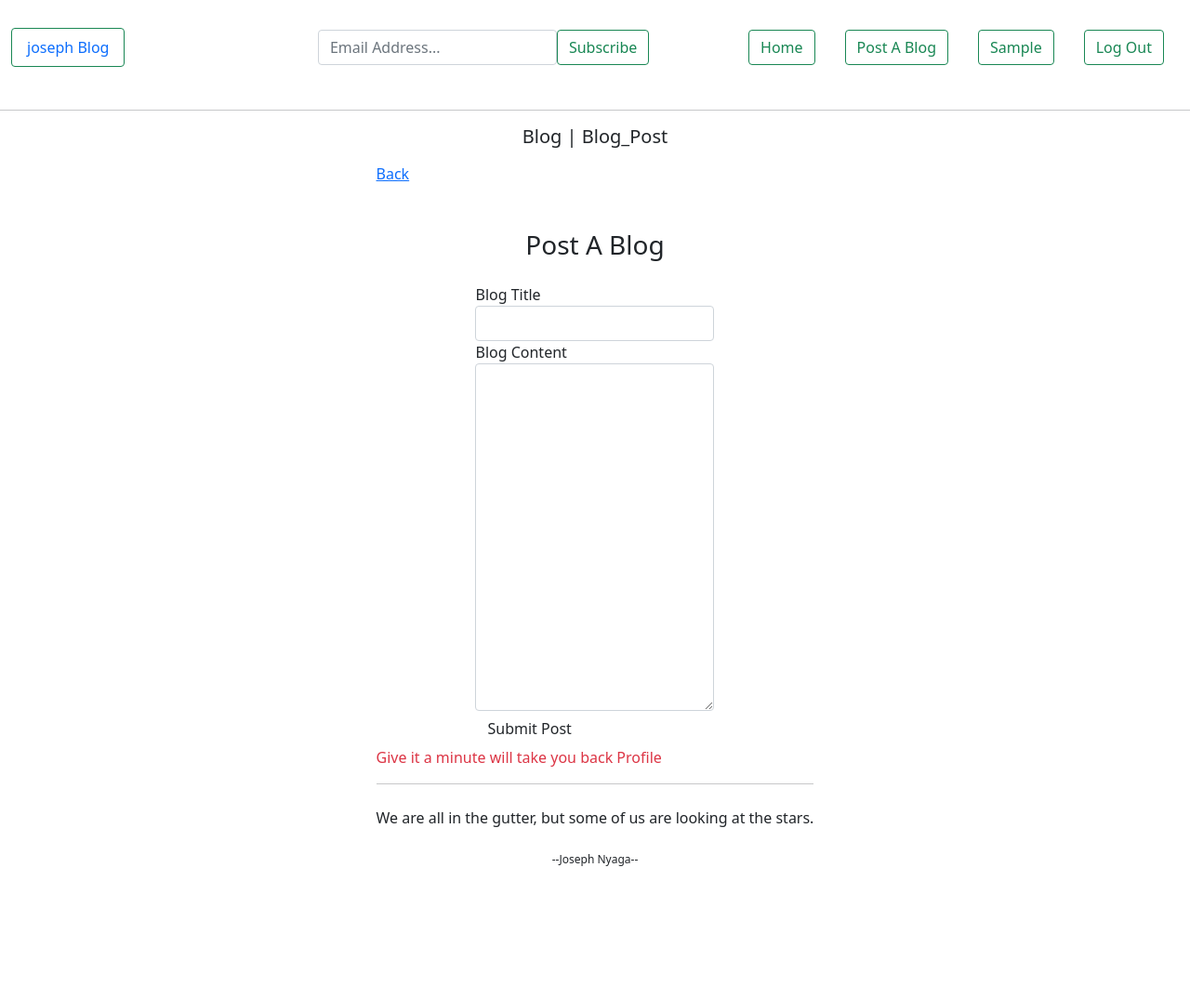
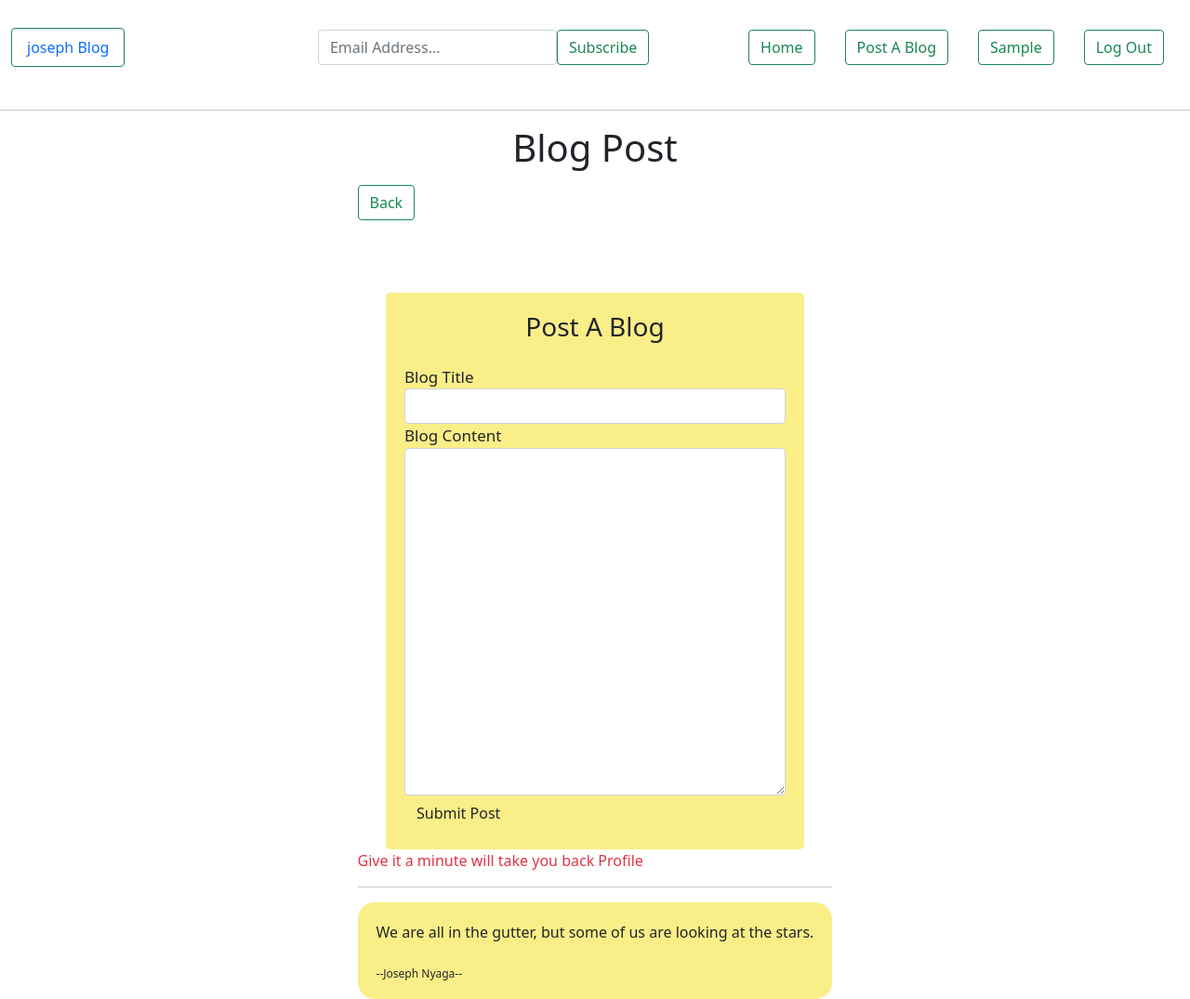
Before and after one commit to JosephKinyua/blog-app, a Flask app: page /post/blog in a window 1280 px wide. Shown: the whole page at 93% size. Before the commit the page ends 932 px from the top, so only its background shows below. Run offline with Flask 2, Linux system fonts and the light colour scheme; the visitor is signed in with stand-in values (Sample User, id 1); data comes from the database, SQL or seed files in the repository; data that the repository does not hold is empty; some libraries are stand-ins or nearby versions.

Commit message:
styling of the pages

```diff
--- a/app/static/css/style.css
+++ b/app/static/css/style.css
@@ -6,3 +6,27 @@
     border-radius: 5px;
     font-size: 17px;
 }
+
+.postForm {
+    width: 450px;
+    margin-top: 30px;
+    background-color: rgba(245, 222, 18, 0.5);
+    padding: 20px;
+    border-radius: 5px;
+    font-size: 17px;
+}
+
+.postblog {
+    background-color: rgba(245, 222, 18, 0.5);
+    border-radius: 18px;
+    -webkit-border-radius: 18px;
+    -moz-border-radius: 18px;
+    -ms-border-radius: 18px;
+    -o-border-radius: 18px;
+    padding: 20px;
+}
+
+.profile {
+    background-color: rgba(245, 222, 18, 0.5);
+    padding: 300px;
+}
--- a/app/templates/profile/postblog.html
+++ b/app/templates/profile/postblog.html
@@ -1,20 +1,17 @@
-{% extends 'base.html' %}
-{% import 'bootstrap/wtf.html' as wtf %}
+{% extends 'base.html' %} {% import 'bootstrap/wtf.html' as wtf %} {% block content %}
+<h1 class="text-center mb-3">Blog Post</h1>
 
-{% block content %}
-<h5 class="text-center mb-3">Blog | Blog_Post</h5>
-
-<a href="{{ url_for('main.profile', uname=current_user.username)}}">Back</a>
-<div class="container d-flex justify-content-center align-items-center mt-5">
-  <div class="postForm">
-    <h3 class="text-center mb-4">Post A Blog</h3>
-    {{ wtf.quick_form(blogform)}}
-  </div>
+<a class="btn btn-outline-success" href=" {{ url_for( 'main.profile', uname=current_user.username)}} ">Back</a>
+<div class="container d-flex justify-content-center align-items-center mt-5 ">
+    <div class="postForm ">
+        <h3 class="text-center mb-4 ">Post A Blog</h3>
+        {{ wtf.quick_form(blogform)}}
+    </div>
 </div>
-<p class="text-danger">Give it a minute will take you back Profile</p>
+<p class="text-danger ">Give it a minute will take you back Profile</p>
 <hr>
-<div class="text-center mt-md-4">
-  <p>{{ quote.quote }}</p>
-  <sub>--{{ quote.author }}--</sub>
+<div class="postblog ">
+    <p>{{ quote.quote }}</p>
+    <sub>--{{ quote.author }}--</sub>
 </div>
 {% endblock %}
--- a/app/templates/profile/profile.html
+++ b/app/templates/profile/profile.html
@@ -1,6 +1,6 @@
 {% extends 'base.html' %} {% import "bootstrap/wtf.html" as wtf %} {% block content %}
-<h5 class="text-center mb-3">Profile</h5>
-
+<h2 class="text-center mb-3">Profile</h2>
+<div class="profile">
     <div class="row">
         <div class="col-md-4">
             <div class="defaultimg">
@@ -40,4 +40,5 @@
             <sub>--{{ quote.author }}--</sub>
         </div>
     </div>
+</div>
 {% endblock %}
```
Also changed, not shown: app/templates/auth/register.html (+2 -5 lines), app/templates/fullblog.html (+7 -9 lines), app/templates/index.html (+3 -7 lines). Lines whose indentation alone changed are shown as unchanged.
